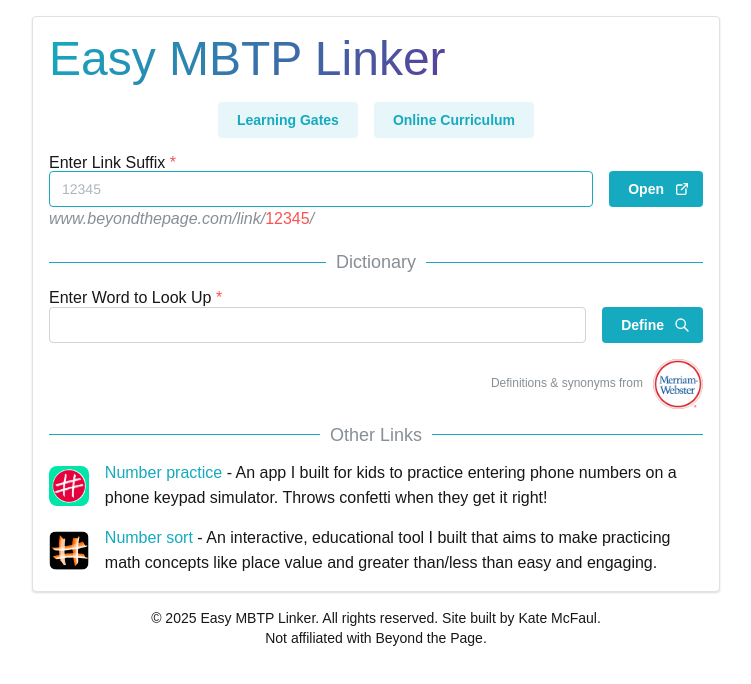
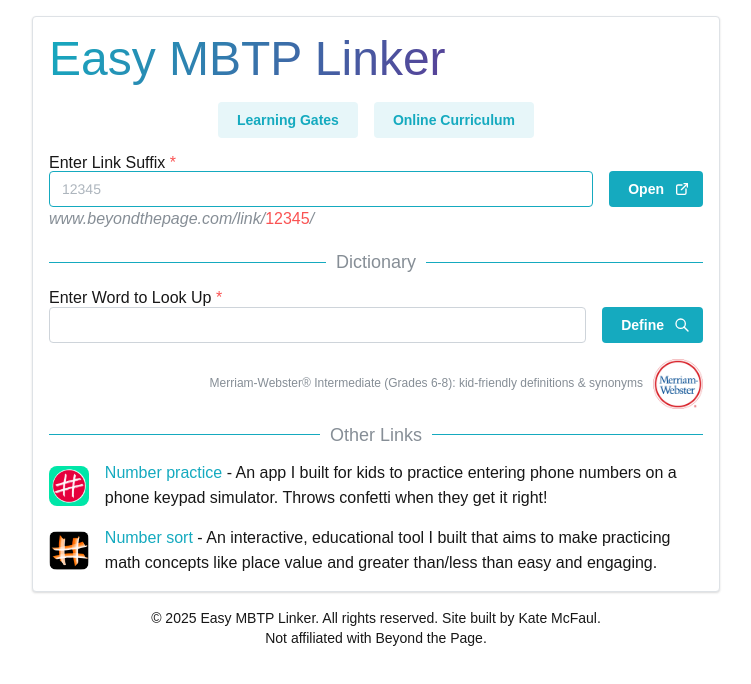
Before and after one commit to craftykate/mbtp-linker, a Next.js app: page / in a window 1280 px wide. Shown: the top 684 px of the page, without its empty margins (264-1015 px from the left). Built offline with nearby package versions, Linux system fonts and the light colour scheme.

Commit message:
Update look and text of MW logo

```diff
--- a/components/dictionary/Dictionary.tsx
+++ b/components/dictionary/Dictionary.tsx
@@ -11,6 +11,7 @@ import {
   Text,
   Anchor,
   Image,
+  Box,
 } from "@mantine/core";
 import { isNotEmpty, useForm } from "@mantine/form";
 import { IconSearch } from "@tabler/icons-react";
@@ -88,22 +89,35 @@ export default function Dictionary() {
         </Stack>
       </form>
       {result && <Results result={result} />}
-      <Group justify="flex-end" align="center" mt="md" gap="xs">
-        <Text size="xs" c="dimmed">
-          Definitions & synonyms from
+      <Group justify="flex-end" align="center" mt="md" gap="xs" wrap="nowrap">
+        <Text
+          size="xs"
+          c="dimmed"
+          ta="right"
+          style={{
+            flex: "1 1 auto", // take remaining space
+            minWidth: 0, // IMPORTANT: allow text to shrink
+            wordBreak: "break-word", // wrap long strings
+          }}
+        >
+          Merriam-Webster® Intermediate (Grades 6-8): kid-friendly definitions &
+          synonyms
         </Text>
         <Anchor
           href="https://www.merriam-webster.com"
           target="_blank"
           rel="noopener noreferrer"
-          aria-label="Merriam-Webster"
+          style={{ flex: "0 0 auto" }} // keep logo fixed-size on the right
         >
-          <Image
-            src="/images/MWLogo_LightBG_120x120_2x.png"
-            width={50}
-            height={50}
-            alt="Merriam-Webster®"
-          />
+          <Box w={50} h={50} style={{ flex: "0 0 auto" }}>
+            <Image
+              src="/images/MWLogo_LightBG_120x120_2x.png"
+              alt="Merriam-Webster®"
+              w="100%"
+              h="100%"
+              fit="contain"
+            />
+          </Box>
         </Anchor>
       </Group>
     </>
```
